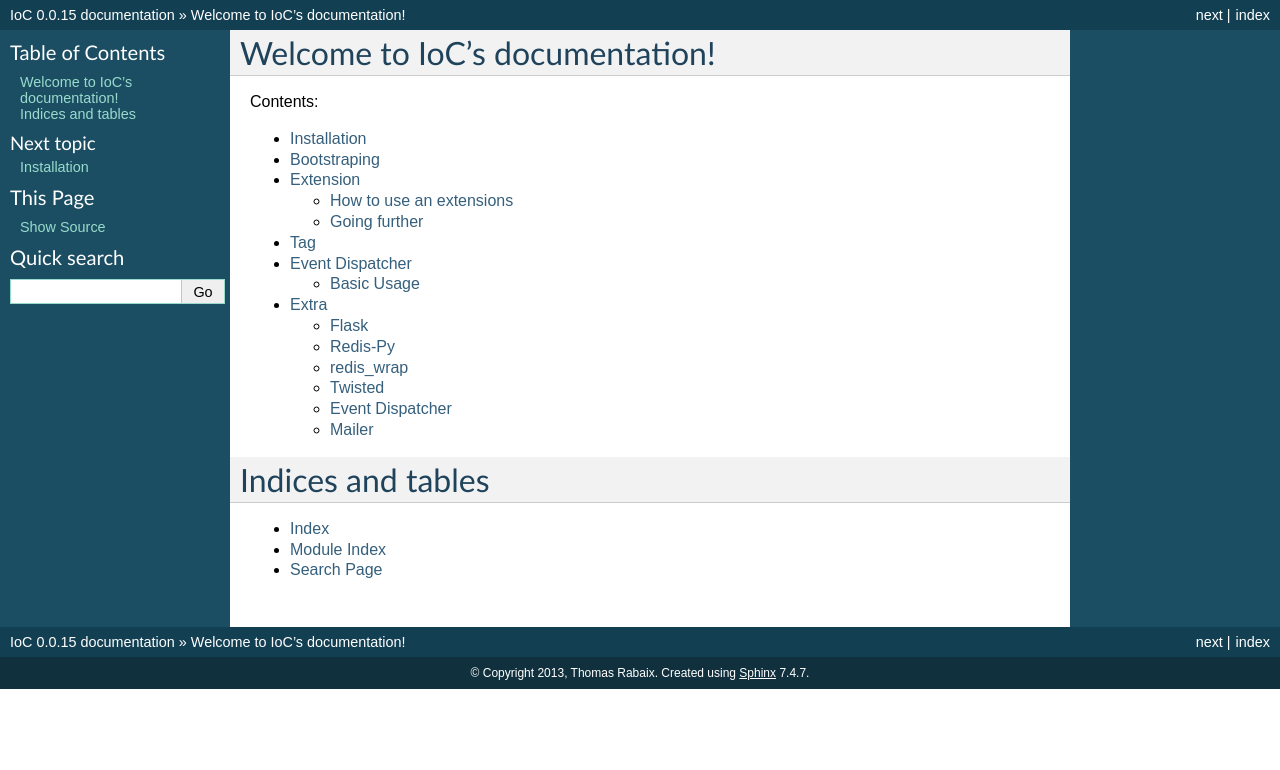
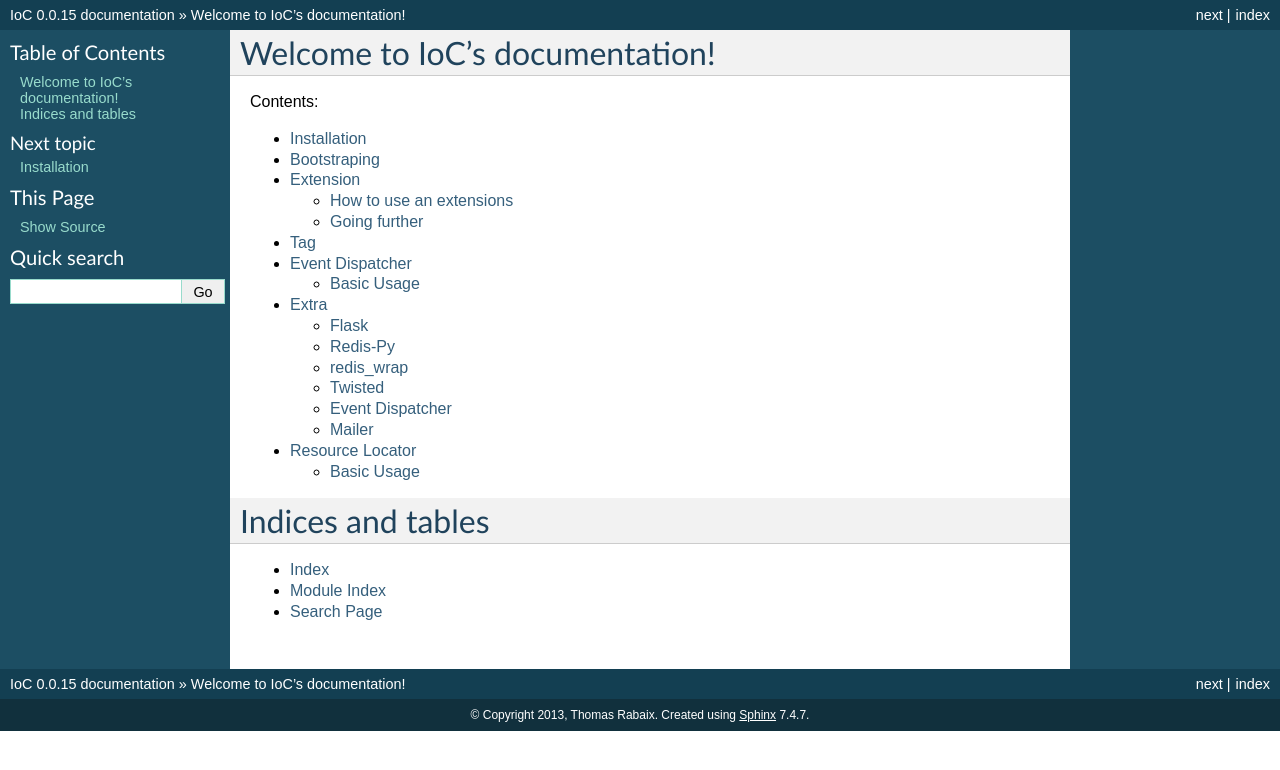
Before and after one commit to rande/python-simple-ioc, a Sphinx documentation site: the page built from docs/index.rst, in a window 1280 px wide. Shown: the top 770 px of the page. Built offline with Sphinx 7.4.7, drawn with Linux system fonts in a browser that asks for light colours.

```diff
--- a/docs/extra.rst
+++ b/docs/extra.rst
@@ -83,7 +83,7 @@ Services available:
 
 
 redis_wrap
---------
+----------
 
 redis-wrap_ implements a wrapper for Redis datatypes so they mimic the datatypes found in Python
 
--- a/docs/index.rst
+++ b/docs/index.rst
@@ -17,6 +17,7 @@ Contents:
    tag
    event_dispatcher
    extra
+   locator
 
 Indices and tables
 ==================
--- a/requirements.txt
+++ b/requirements.txt
@@ -4,3 +4,4 @@ coverage
 nose
 jinja2
 mailer
+Sphinx==1.1.3
```
Also changed, not shown: other parts of docs/extra.rst (+1 -0 lines), .travis.yml.
